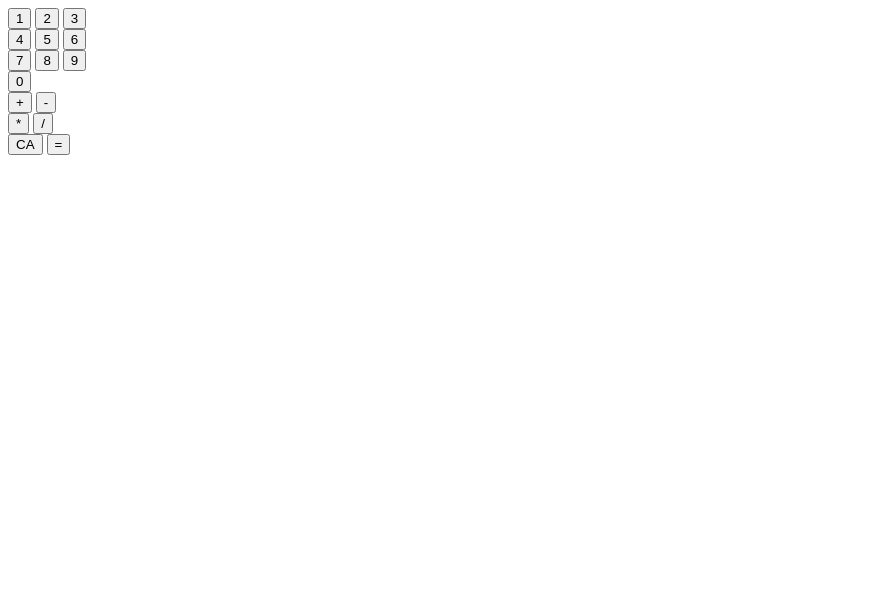
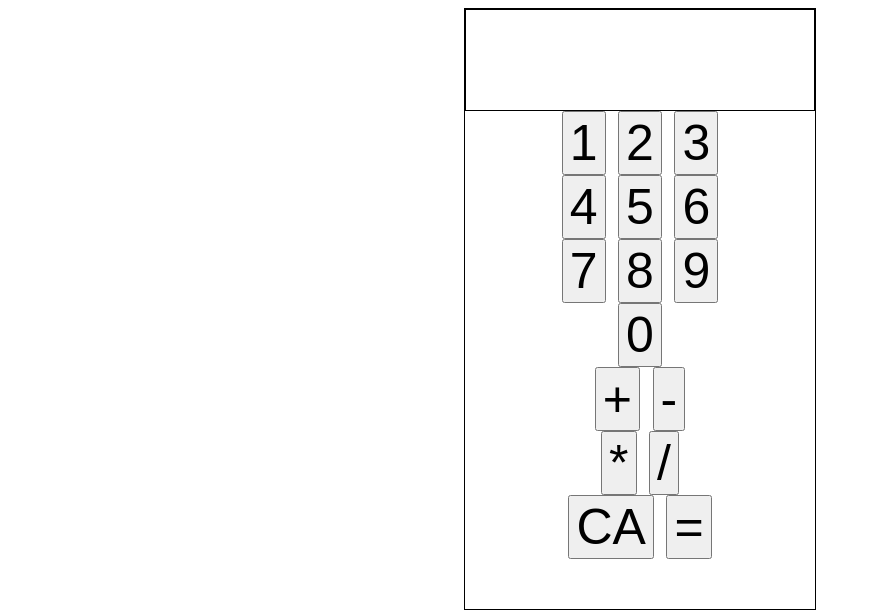
Before and after one commit to AMAARIDOR/real-calculator, a plain HTML site: page index.html in a window 1280 px wide. Shown: the whole page, without its empty margins (0-871 px from the left). Drawn offline with Linux system fonts and the light colour scheme.

Commit message:
add basic css

```diff
--- a/index.html
+++ b/index.html
@@ -8,6 +8,8 @@
     <link rel="stylesheet" href="styles.css" />
   </head>
   <body>
+    <!-- Calculator Whole -->
+    <div id="calculator">
       <!-- Calculator Display: -->
       <div id="calculator-display"></div>
       <!-- Numbers Button Section: -->
@@ -39,6 +41,7 @@
         <button id="clear-button" data-operator="clear">CA</button>
         <button id="equal-button" data-operator="equal">=</button>
       </div>
+    </div>
     <script src="app.js"></script>
   </body>
 </html>
--- a/styles.css
+++ b/styles.css
@@ -0,0 +1,17 @@
+* {
+  text-align: center;
+  font-size: 50px;
+}
+
+#calculator {
+  width: 350px;
+  height: 600px;
+  margin: auto;
+  border: 1px solid black;
+}
+
+#calculator-display {
+  border: 1px solid black;
+  height: 100px;
+  text-align: end;
+}
```
Lines whose indentation alone changed are shown as unchanged.
